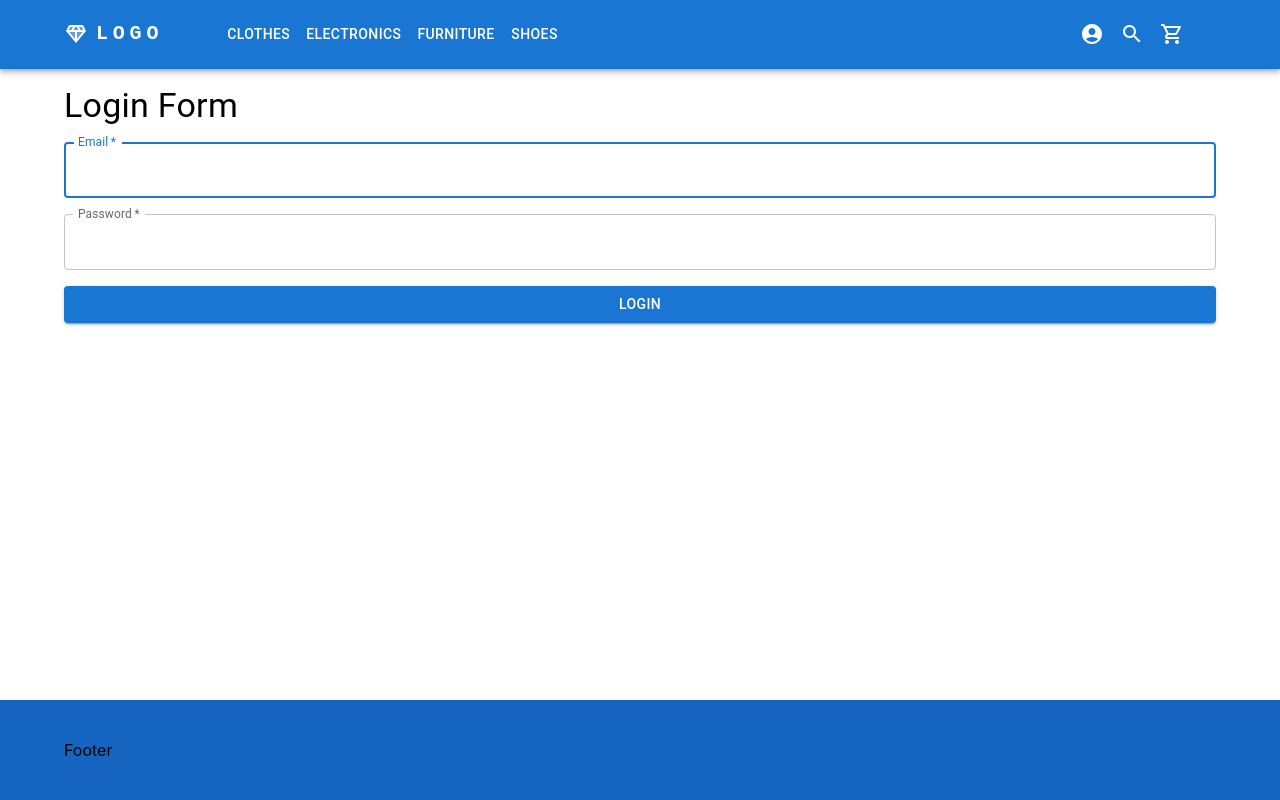
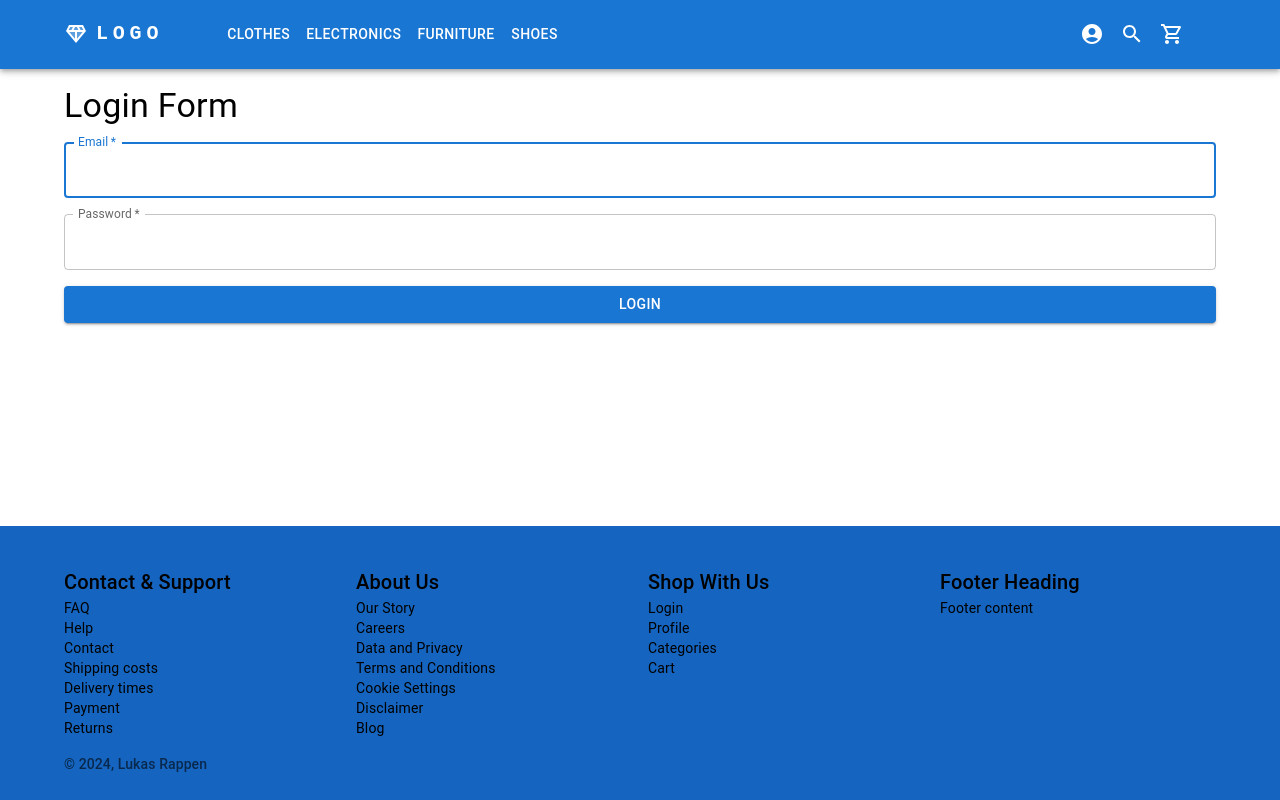
Before and after one commit to LRharlekin/fs17-frontend, a React (Create React App) app: page /login in a window 1280 px wide. Built offline with nearby package versions, Linux system fonts and the light colour scheme.

Commit message:
Footer component layout and content

```diff
--- a/src/components/common/Footer.tsx
+++ b/src/components/common/Footer.tsx
@@ -1,4 +1,4 @@
-import Box from "@mui/material/Box";
+import { Box, Grid, Typography } from "@mui/material";
 import Container from "./Container";
 
 const Footer = () => {
@@ -6,12 +6,59 @@ const Footer = () => {
     <Box
       sx={{
         bgcolor: "primary.dark",
-        py: 5,
+        pt: 5,
+        pb: 3,
         mt: "auto",
       }}
       component="footer"
     >
-      <Container>Footer</Container>
+      <Container>
+        <Grid
+          pb={2}
+          container
+          spacing={2}
+          columns={{
+            xs: 1,
+            sm: 2,
+            md: 4,
+          }}
+        >
+          <Grid item xs={1}>
+            <Typography variant="h6">Contact & Support</Typography>
+            <Typography variant="body2">FAQ</Typography>
+            <Typography variant="body2">Help</Typography>
+            <Typography variant="body2">Contact</Typography>
+            <Typography variant="body2">Shipping costs</Typography>
+            <Typography variant="body2">Delivery times</Typography>
+            <Typography variant="body2">Payment</Typography>
+            <Typography variant="body2">Returns</Typography>
+          </Grid>
+          <Grid item xs={1}>
+            <Typography variant="h6">About Us</Typography>
+            <Typography variant="body2">Our Story</Typography>
+            <Typography variant="body2">Careers</Typography>
+            <Typography variant="body2">Data and Privacy</Typography>
+            <Typography variant="body2">Terms and Conditions</Typography>
+            <Typography variant="body2">Cookie Settings</Typography>
+            <Typography variant="body2">Disclaimer</Typography>
+            <Typography variant="body2">Blog</Typography>
+          </Grid>
+          <Grid item xs={1}>
+            <Typography variant="h6">Shop With Us</Typography>
+            <Typography variant="body2">Login</Typography>
+            <Typography variant="body2">Profile</Typography>
+            <Typography variant="body2">Categories</Typography>
+            <Typography variant="body2">Cart</Typography>
+          </Grid>
+          <Grid item xs={1}>
+            <Typography variant="h6">Footer Heading</Typography>
+            <Typography variant="body2">Footer content</Typography>
+          </Grid>
+        </Grid>
+        <Typography variant="subtitle2" align="left" color="text.secondary">
+          © 2024, Lukas Rappen
+        </Typography>
+      </Container>
     </Box>
   );
 };
```
